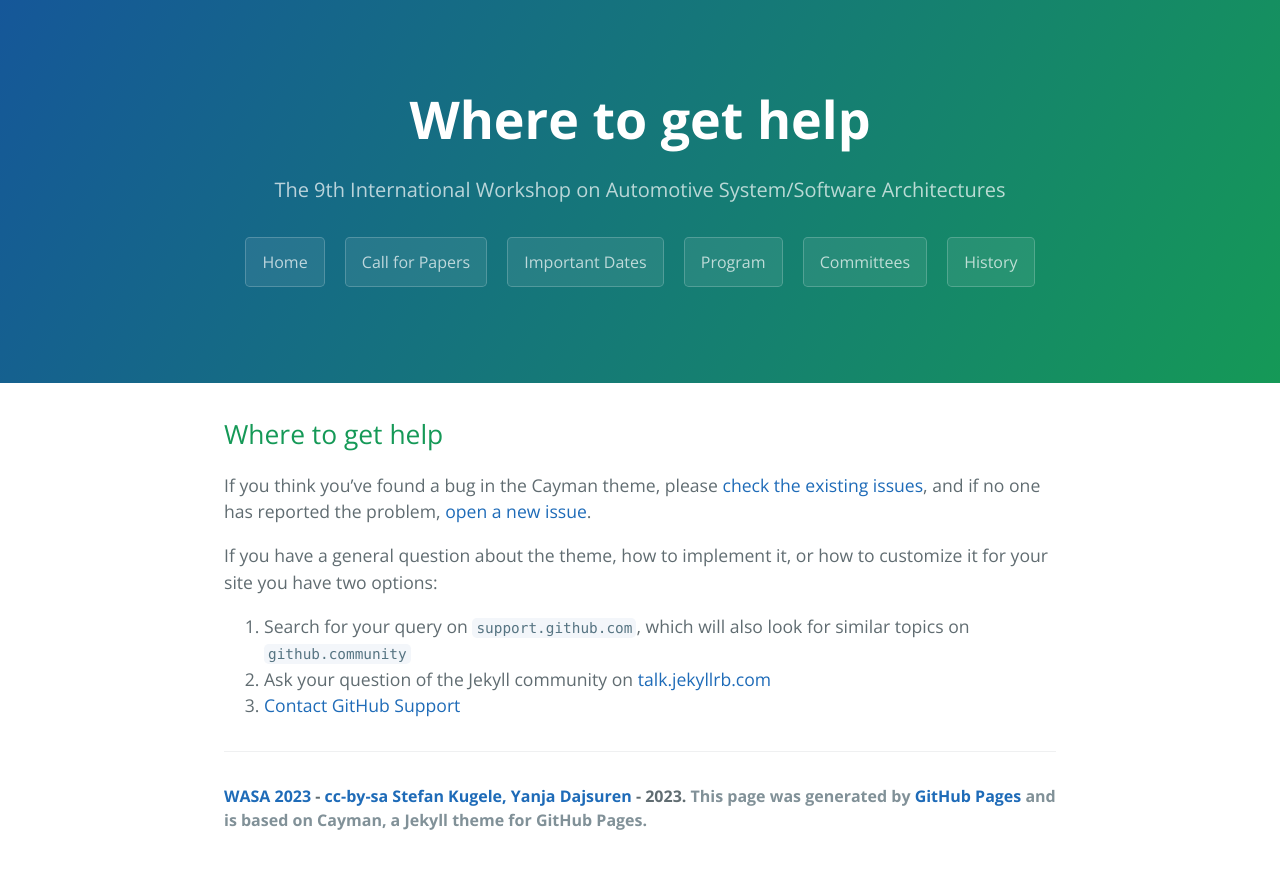
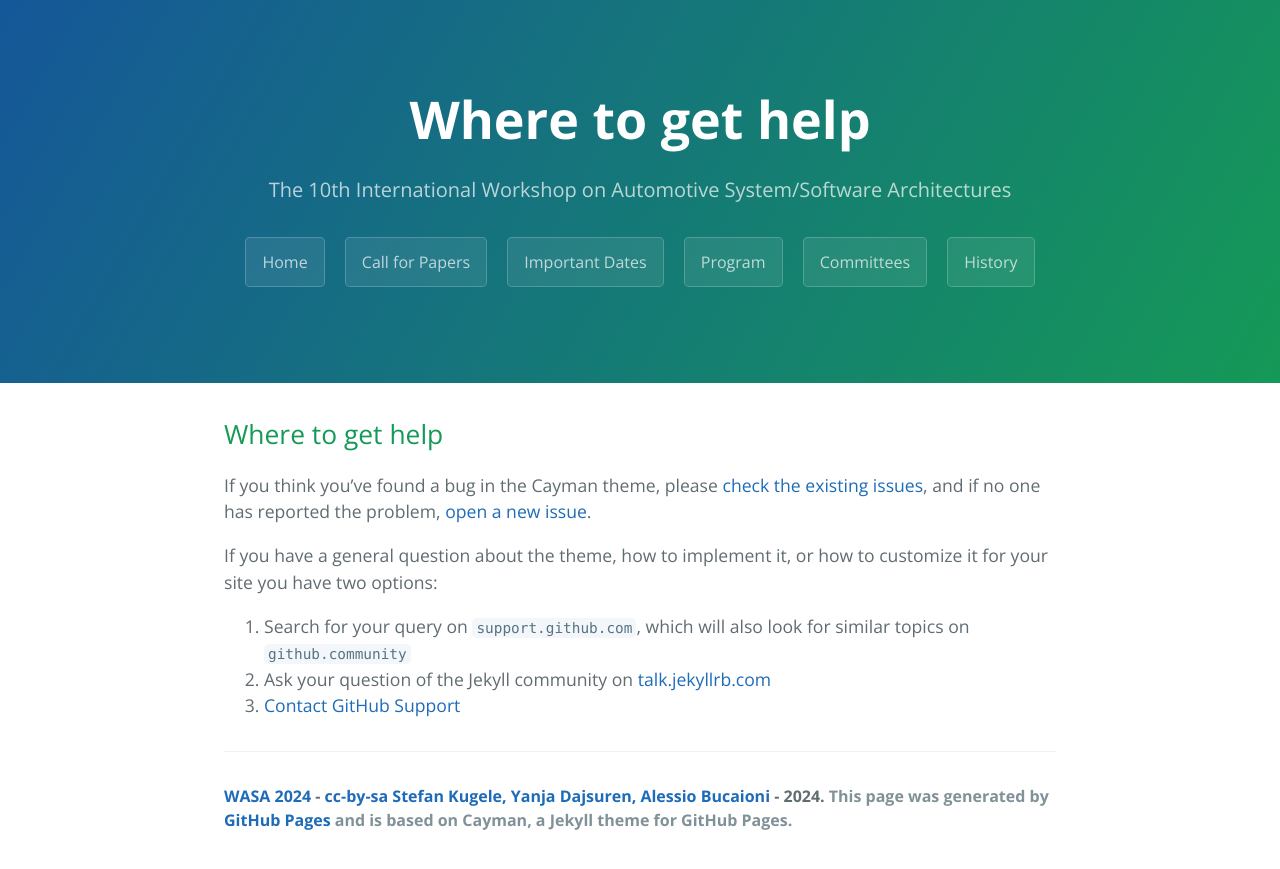
Before and after one commit to WASA-Workshop/2024, a Jekyll site: the page built from docs/SUPPORT.md, in a window 1280 px wide. Shown: the top 869 px of the page. Built offline with Jekyll 4.4.1, drawn with Linux system fonts in a browser that asks for light colours; our own code applies the rules of GitHub Pages for plain Markdown files.

Commit message:
Update _config.yml

```diff
--- a/_config.yml
+++ b/_config.yml
@@ -1,11 +1,11 @@
-title: WASA 2023
-description: The 9th International Workshop on Automotive System/Software Architectures
+title: WASA 2024
+description: The 10th International Workshop on Automotive System/Software Architectures
 show_downloads: true
 google_analytics:
 theme: jekyll-theme-cayman
-keywords: "workshops, automotive, software engineering"
+keywords: "workshops, automotive, software engineering, software architecture"
 
 # author settings for cc-by, appears in the footer
-author: Stefan Kugele, Yanja Dajsuren
-pub_year: 2023
+author: Stefan Kugele, Yanja Dajsuren, Alessio Bucaioni
+pub_year: 2024
 github_username: stefankugele
```
